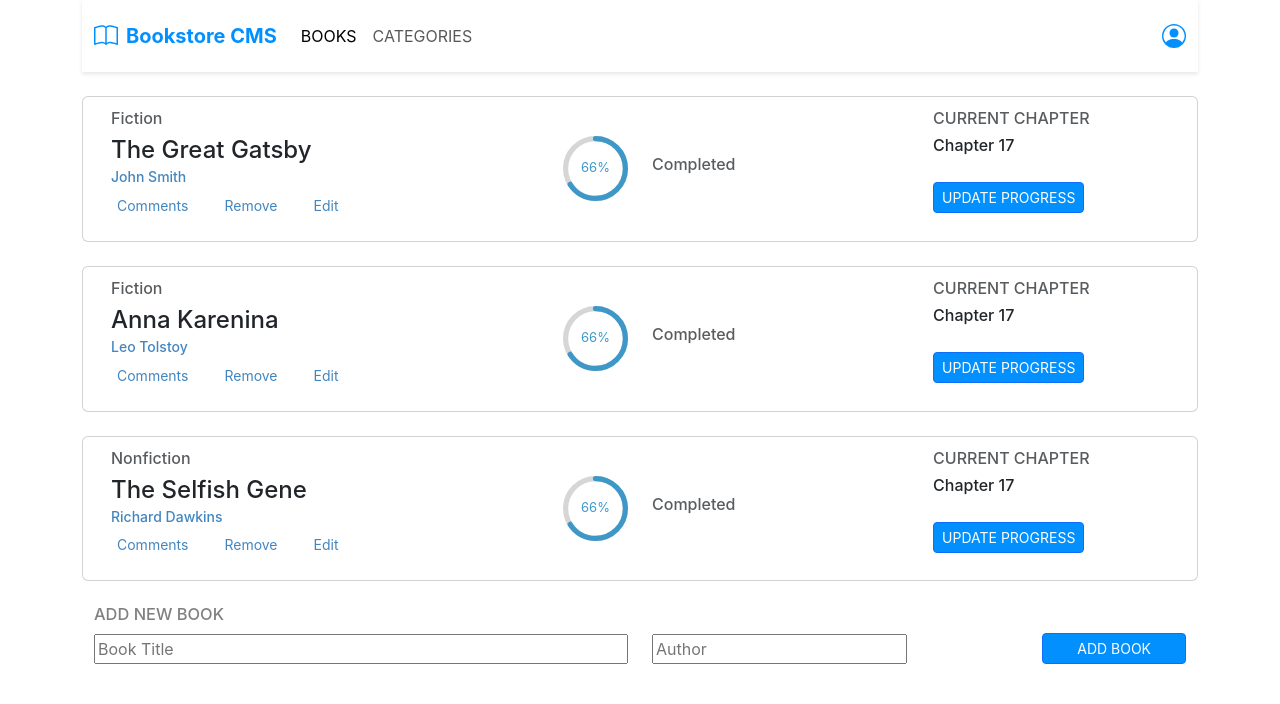
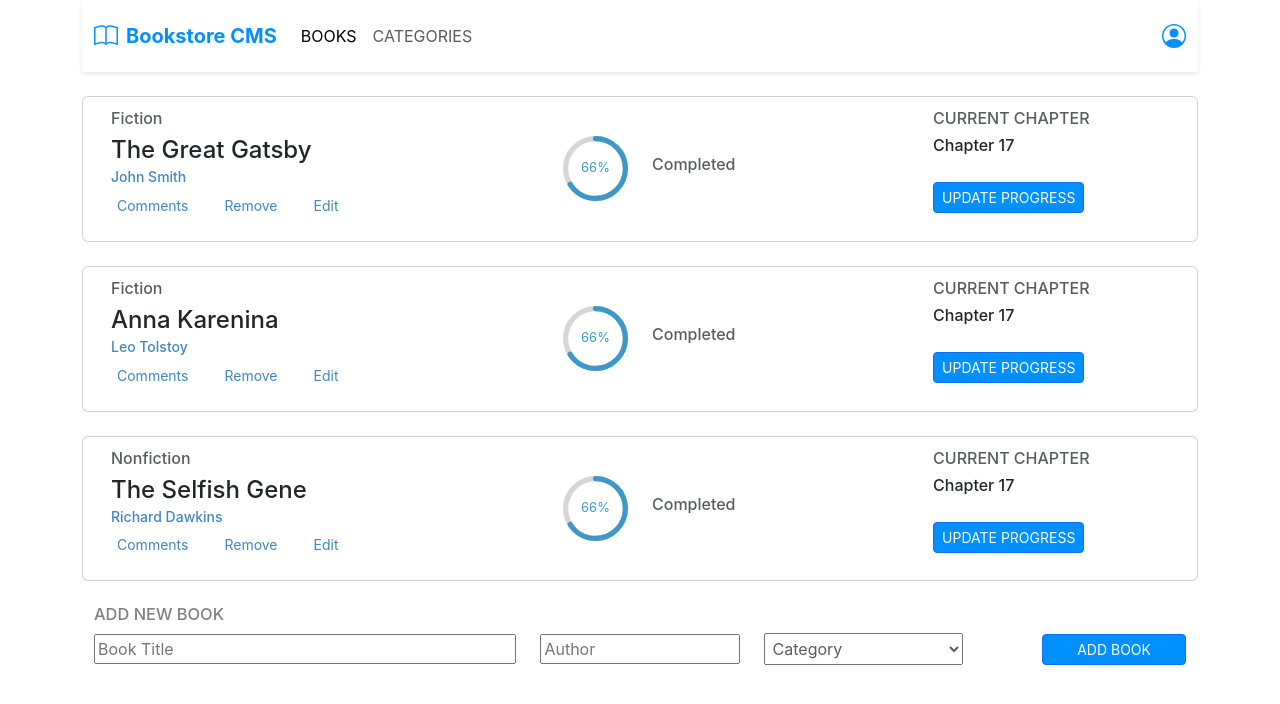
Before and after one commit to egichuhis/bookstore-app, a React (Create React App) app: page / in a window 1280 px wide. Shown: the top 704 px of the page. Built offline with nearby package versions, Linux system fonts and the light colour scheme.

Commit message:
Add categories select input addBook component

```diff
--- a/src/components/AddBook.jsx
+++ b/src/components/AddBook.jsx
@@ -27,7 +27,7 @@ const AddBook = () => {
         <div className="row">
           <div
             className="col-6 col-md-4 align-self-center"
-            style={{ width: '50%' }}
+            style={{ width: '40%' }}
           >
             <input
               type="text"
@@ -39,7 +39,7 @@ const AddBook = () => {
           </div>
           <div
             className="col-6 col-md-4 align-self-center"
-            style={{ width: '25%' }}
+            style={{ width: '20%' }}
           >
             <input
               type="text"
@@ -50,8 +50,22 @@ const AddBook = () => {
             />
           </div>
           <div
+            className="col-6 col-md-4 align-self-center"
+            style={{ width: '20%' }}
+          >
+            <select id="categorySelect" name="category" className="w-100 p-1 text-muted">
+              <option value="" disabled selected>Category</option>
+              <option value="fiction">Fiction</option>
+              <option value="romance">Romance</option>
+              <option value="history">History</option>
+              <option value="science">Science</option>
+              <option value="fantasy">Fantasy</option>
+            </select>
+          </div>
+
+          <div
             className="col-md-4 text-end align-self-center"
-            style={{ width: '25%' }}
+            style={{ width: '20%' }}
           >
             <button
               onClick={addNewBook}
```
